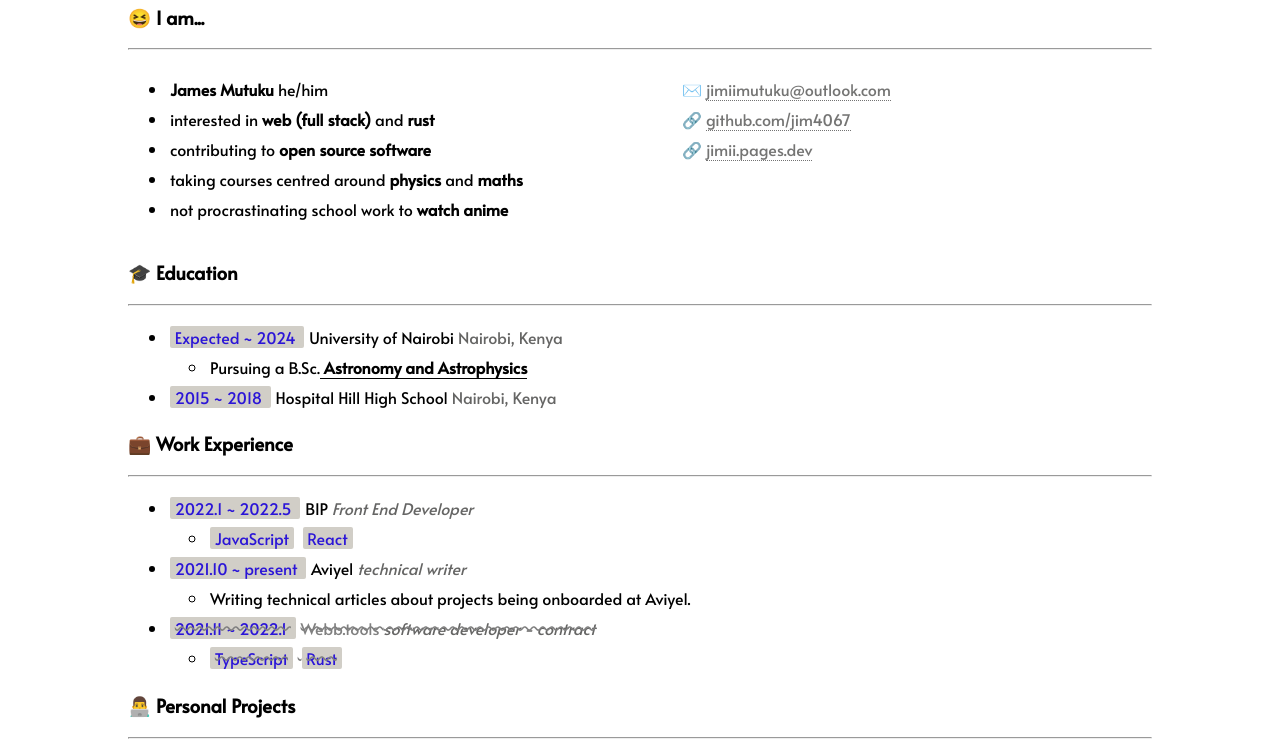
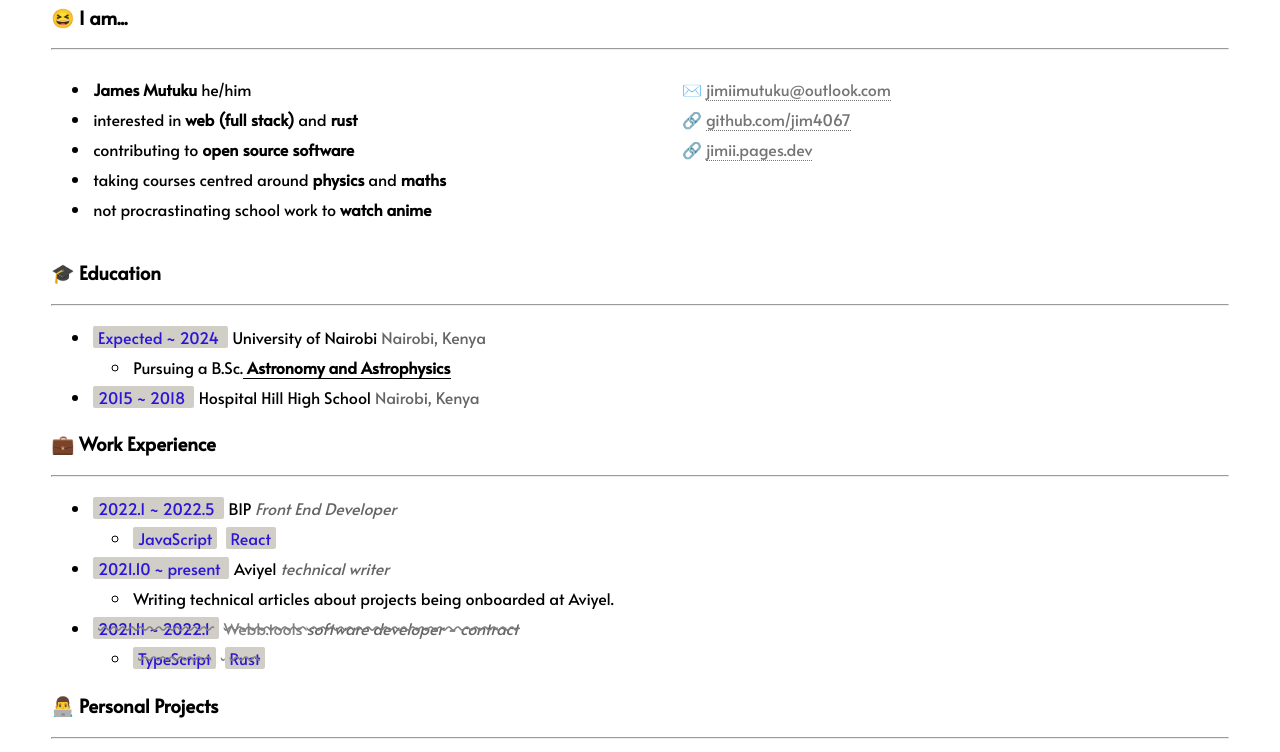
Before and after one commit to jim4067/mutuku, a website: page pages/resume.html in a window 1280 px wide. Shown: the part 331-1083 px from the top of the page. Drawn offline with Linux system fonts and the light colour scheme; no server answers; a web font is replaced by a local one.

Commit message:
upate page margins

```diff
--- a/pages/resume.css
+++ b/pages/resume.css
@@ -1,6 +1,6 @@
 body {
 	font-family: Alata, sans-serif, Arial, Helvetica;
-	margin: 10vh 10vw 0vh 10vw;
+	margin: 10vh 4vw 0vh 4vw;
 }
 
 main {
```
